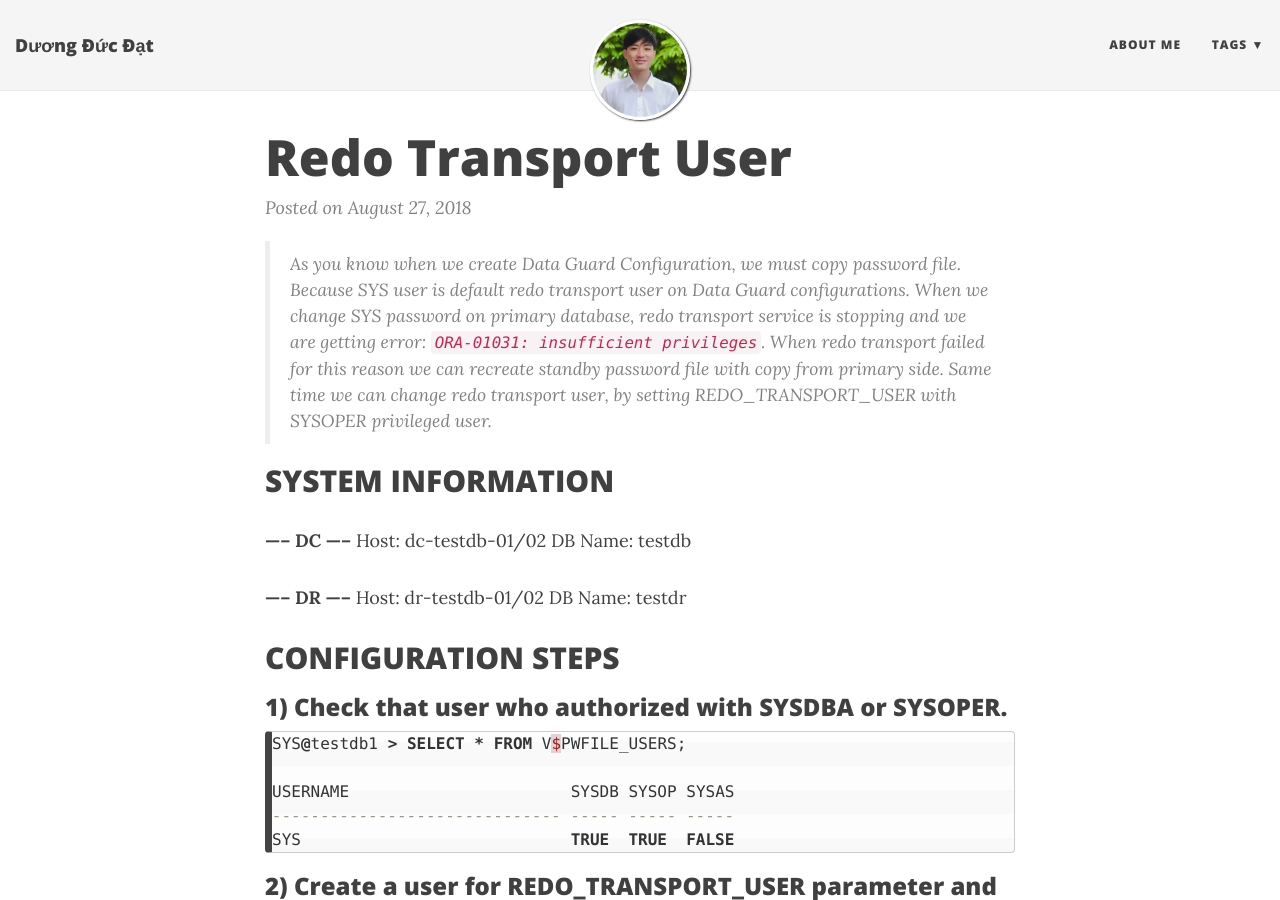
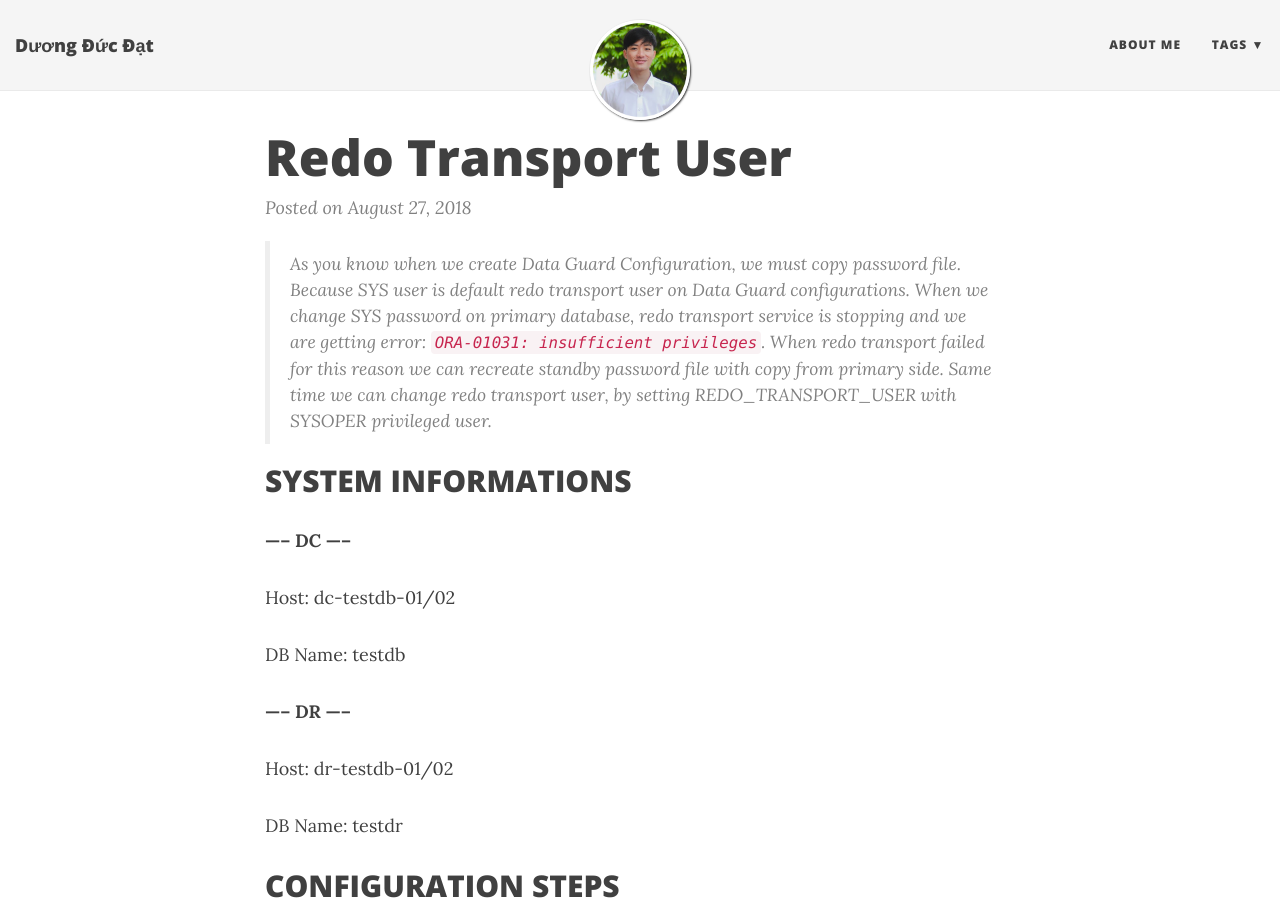
Before and after one commit to noobfromvn/noobfromvn.github.io, a Jekyll site: the page built from _posts/2018-08-27-redo-transport-user.md, in a window 1280 px wide and 900 px high. Built offline with Jekyll 4.4.1, drawn with Linux system fonts in a browser that asks for light colours; nearby versions of some CDN libraries; comment, search, counter and statistics services are not loaded.

Commit message:
Update 2018-08-27-redo-transport-user.md

```diff
--- a/_posts/2018-08-27-redo-transport-user.md
+++ b/_posts/2018-08-27-redo-transport-user.md
@@ -9,14 +9,18 @@ comments: true
 > As you know when we create Data Guard Configuration, we must copy password file. Because SYS user is default redo transport user on Data Guard configurations.
 When we change SYS password on primary database, redo transport service is stopping and we are getting error: `ORA-01031: insufficient privileges`. When redo transport failed for this reason we can recreate standby password file with copy from primary side. Same time we can change redo transport user, by setting REDO_TRANSPORT_USER with SYSOPER privileged user.
 
-## SYSTEM INFORMATION
+## SYSTEM INFORMATIONS
 
 **----- DC -----**
+
 Host: dc-testdb-01/02
+
 DB Name: testdb
 
 **----- DR -----**
+
 Host: dr-testdb-01/02
+
 DB Name: testdr
 
 ## CONFIGURATION STEPS
```
